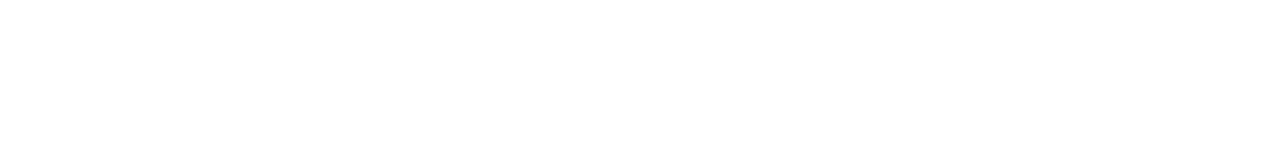
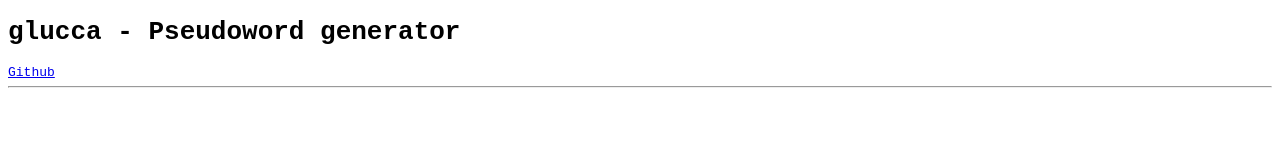
Before and after one commit to molarmanful/glucca, a plain HTML site: page index.html in a window 1280 px wide. Drawn offline with Linux system fonts and the light colour scheme.

Commit message:
Update index.html

```diff
--- a/index.html
+++ b/index.html
@@ -1 +1,8 @@
 <!doctype html>
+<title>glucca</title>
+<style>*{font-family:monospace}</style>
+<script src='glucca.js'></script>
+<h1>glucca - Pseudoword generator</h1>
+<a href='https://github.com/molarmanful/glucca'>Github</a>
+<hr>
+<div id=out onload='out.innerHTML=[...Array(1000)].map(x=>glucca()[1]).join`\n`'></div>
```
